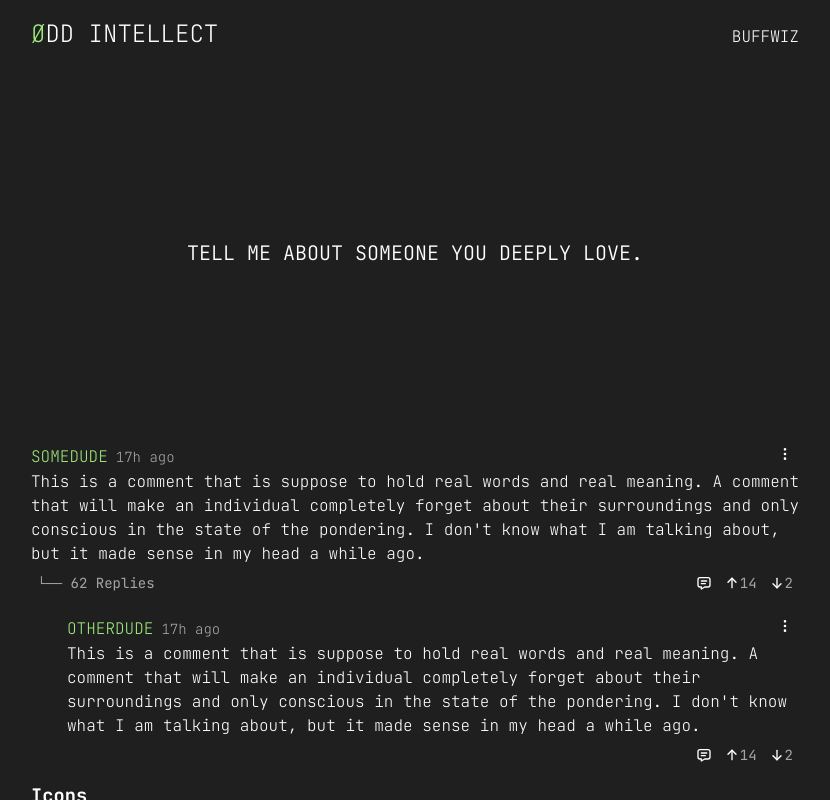
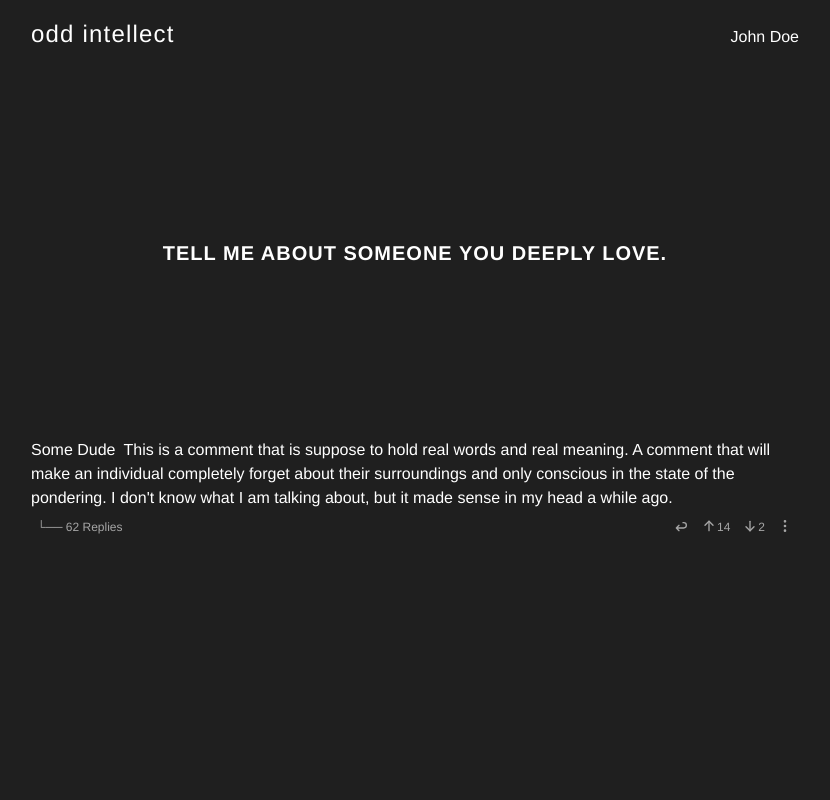
Before and after one commit to josedrios/odd-intellect, a React (Vite) app: page / in a window 1280 px wide. Shown: the whole page, without its empty margins (225-1055 px from the left). Built offline with nearby package versions, Linux system fonts and the light colour scheme.

Commit message:
Removed any primary/accent colors, sticking to a monotone color scheme, changed main font to Helvetica, a very beautiful simple font, rearranged comment card to not have a header

```diff
--- a/src/app/App.tsx
+++ b/src/app/App.tsx
@@ -9,7 +9,6 @@ function App() {
       <div id="content-container">
         <Nav />
         <MainPage />
-        <Design />
       </div>
     </>
   );
@@ -19,8 +18,7 @@ function MainPage() {
   return (
     <>
       <Question />
-      <CommentCard username="SOMEDUDE" parent />
-      <CommentCard username="OTHERDUDE" />
+      <CommentCard username="Some Dude" parent />
     </>
   );
 }
--- a/src/comments/comment-card.tsx
+++ b/src/comments/comment-card.tsx
@@ -6,37 +6,20 @@ interface CardProps {
   parent?: boolean;
 }
 
-interface HeaderProps {
-  username: string;
-}
-
 interface FooterProps {
   parent: boolean;
 }
 
 export default function CommentCard({ username, parent = false }: CardProps) {
+  const content =
+    "This is a comment that is suppose to hold real words and real meaning. A comment that will make an individual completely forget about their surroundings and only conscious in the state of the pondering. I don't know what I am talking about, but it made sense in my head a while ago.";
   return (
     <div className={`comment-card ${!parent ? 'comment-card--child' : ''}`}>
-      <CommentHeader username={username} />
       <p className="comment-card__content">
-        This is a comment that is suppose to hold real words and real meaning. A
-        comment that will make an individual completely forget about their
-        surroundings and only conscious in the state of the pondering. I don't
-        know what I am talking about, but it made sense in my head a while ago.
+        <span className="comment-card__username">{username}</span>
+        {content}
       </p>
       <CommentFooter parent={parent} />
-    </div>
-  );
-}
-
-function CommentHeader({ username }: HeaderProps) {
-  return (
-    <div className="comment-card__header">
-      <p className="comment-card__username">{username}</p>
-      <p className="comment-card__timestamp">17h ago</p>
-      <button className="comment-card__ellipsis btn-open">
-        <Icon name={ICON.ELLIPSIS} />
-      </button>
     </div>
   );
 }
@@ -52,14 +35,18 @@ function CommentFooter({ parent = false }: FooterProps) {
         <div className="comment-card__footer-spacer" />
       )}
       <button className="comment-card__reply btn-open">
-        <Icon name={ICON.COMMENT} />
+        <Icon name={ICON.REPLY} />
       </button>
       <button className="comment-card__upvotes btn-open">
         <Icon name={ICON.UPARROW} />
-        14
+        <p>14</p>
       </button>
       <button className="comment-card__downvotes btn-open">
-        <Icon name={ICON.DOWNARROW} />2
+        <Icon name={ICON.DOWNARROW} />
+        <p>2</p>
+      </button>
+      <button className="comment-card__ellipsis btn-open">
+        <Icon name={ICON.ELLIPSIS} />
       </button>
     </div>
   );
--- a/src/components/nav.tsx
+++ b/src/components/nav.tsx
@@ -1,10 +1,8 @@
 export default function Nav() {
   return (
     <nav className="nav">
-      <h1 className="nav__header">
-        <span className="nav__logo">Ø</span>DD INTELLECT
-      </h1>
-      <a className="nav__account">BUFFWIZ</a>
+      <h1 className="nav__header">odd intellect</h1>
+      <a className="nav__account">John Doe</a>
     </nav>
   );
 }
--- a/src/styles/components/buttons.css
+++ b/src/styles/components/buttons.css
@@ -1,12 +1,11 @@
 button {
   padding: var(--spacing-2) var(--spacing-1_5);
-  background: var(--color-background-primary);
   border: none;
   color: black;
   border-radius: var(--radius-2);
   display: flex;
   flex-direction: row;
-  align-items: center;
+  align-items: end;
   font-size: var(--font-size-md);
 }
 
@@ -15,6 +14,10 @@ button {
   background-color: transparent;
   transition: background-color var(--transition-fast);
 
+  p {
+    font-size: inherit;
+  }
+
   &:hover {
     background-color: var(--color-background-default-hover);
   }
--- a/src/styles/components/comments.css
+++ b/src/styles/components/comments.css
@@ -7,38 +7,25 @@
   margin-left: var(--spacing-9);
 }
 
-.comment-card__header {
-  display: flex;
-  flex-direction: row;
-  justify-content: space-between;
-  align-items: baseline;
-}
-
 .comment-card__username {
-  color: var(--color-foreground-primary);
-}
-
-.comment-card__timestamp {
-  font-size: var(--font-size-sm);
-  color: var(--color-foreground-subtle);
-  margin-left: var(--spacing-2);
-  margin-right: auto;
+  font-weight: var(--font-weight-semibold);
+  margin-right: var(--spacing-2);
 }
 
 .comment-card__footer {
   display: flex;
   flex-direction: row;
   justify-content: space-between;
-  align-items: parent;
+  align-items: end;
 }
 
 /* Footer buttons */
 .comment-card__footer button {
+  font-size: var(--font-size-xs);
   color: var(--color-foreground-subtle);
-  font-size: var(--font-size-sm);
 
   svg {
-    color: var(--color-foreground-default);
+    color: var(--color-foreground-subtle);
   }
 }
 
--- a/src/styles/components/nav.css
+++ b/src/styles/components/nav.css
@@ -4,10 +4,6 @@
   justify-content: space-between;
   align-items: baseline;
   padding: var(--spacing-4) 0;
-}
-
-.nav__logo {
-  color: var(--color-foreground-primary);
 }
 
 .nav__account {
--- a/src/styles/components/question.css
+++ b/src/styles/components/question.css
@@ -8,4 +8,6 @@
 
 .question__text {
   text-align: center;
+  font-weight: var(--font-weight-bold);
+  letter-spacing: var(--letter-spacing-wide);
 }
--- a/src/styles/tokens/colors.css
+++ b/src/styles/tokens/colors.css
@@ -50,13 +50,11 @@
   --color-foreground-default: white;
   --color-foreground-default-hover: hsl(var(--gray-400));
   --color-foreground-subtle: hsl(var(--gray-400));
-  --color-foreground-primary: hsl(var(--green-300));
   --color-foreground-subtle-onEmphasis: hsl(var(--gray-700));
 
   /* backgrounds */
   --color-background-default: hsl(var(--gray-1000));
   --color-background-default-hover: hsl(var(--gray-800));
-  --color-background-primary: hsl(var(--green-300));
   --color-background-subtle-onEmphasis: hsl(var(--gray-200));
 
   /* borders */
--- a/src/styles/tokens/typography.css
+++ b/src/styles/tokens/typography.css
@@ -1,7 +1,9 @@
 @import url('https://fonts.googleapis.com/css2?family=IBM+Plex+Sans:ital,wght@0,100..700;1,100..700&family=JetBrains+Mono:ital,wght@0,100..800;1,100..800&display=swap');
+@import url('https://fonts.googleapis.com/css2?family=Roboto+Mono:ital,wght@0,100..700;1,100..700&display=swap');
 
 :root {
-  --font-family-default: 'JetBrains Mono', monospace;
+  /*  --font-family-default: 'JetBrains Mono', monospace; */
+  --font-family-default: 'Helvetica', monospace;
 
   --font-size-xxs: 0.625rem;
   --font-size-xs: 0.75rem;
@@ -12,9 +14,14 @@
   --font-size-2xl: 1.5rem;
   --font-size-3xl: 2rem;
 
+  --letter-spacing-tight: -0.025em;
+  --letter-spacing-normal: 0;
+  --letter-spacing-wide: 0.05em;
+  --letter-spacing-extra-wide: 0.1em;
+
   --font-weight-light: 200;
   --font-weight-normal: 300;
-  --font-weight-semibold: 600;
+  --font-weight-semibold: 500;
   --font-weight-bold: 700;
 }
 
@@ -32,15 +39,17 @@ body {
 h1 {
   font-size: var(--font-size-2xl);
   font-weight: var(--font-weight-light);
+  letter-spacing: var(--letter-spacing-wide);
 }
 
 h2 {
   font-size: var(--font-size-xl);
   font-weight: var(--font-weight-normal);
+  letter-spacing: var(--letter-spacing-wide);
 }
 
 p,
 a {
   font-size: var(--font-size-md);
-  font-weight: var(--font-weight-light);
+  font-weight: var(--font-weight-normal);
 }
--- a/src/util/icon-names.tsx
+++ b/src/util/icon-names.tsx
@@ -5,7 +5,7 @@ export const ICON = {
   UPARROW: 'TbArrowUp',
   DOWNARROW: 'TbArrowDown',
   USER: 'TbUser',
-  COMMENT: 'TbMessage',
+  REPLY: 'TbArrowBack',
   ASCENDING: 'TbSortAscending',
   DESCENDING: 'TbSortDescending',
   CLOCK: 'TbClock',
```
